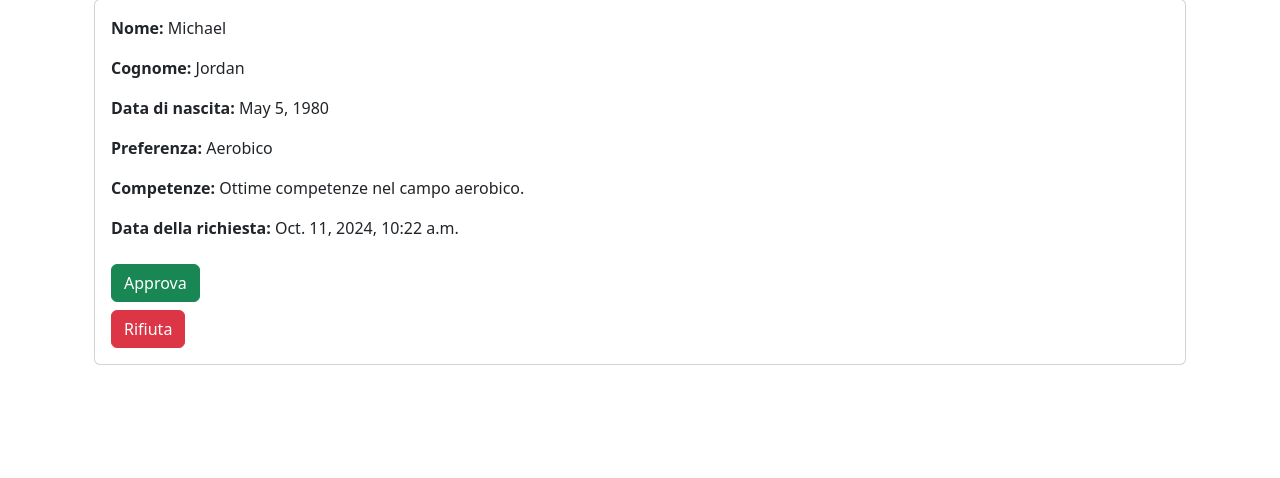
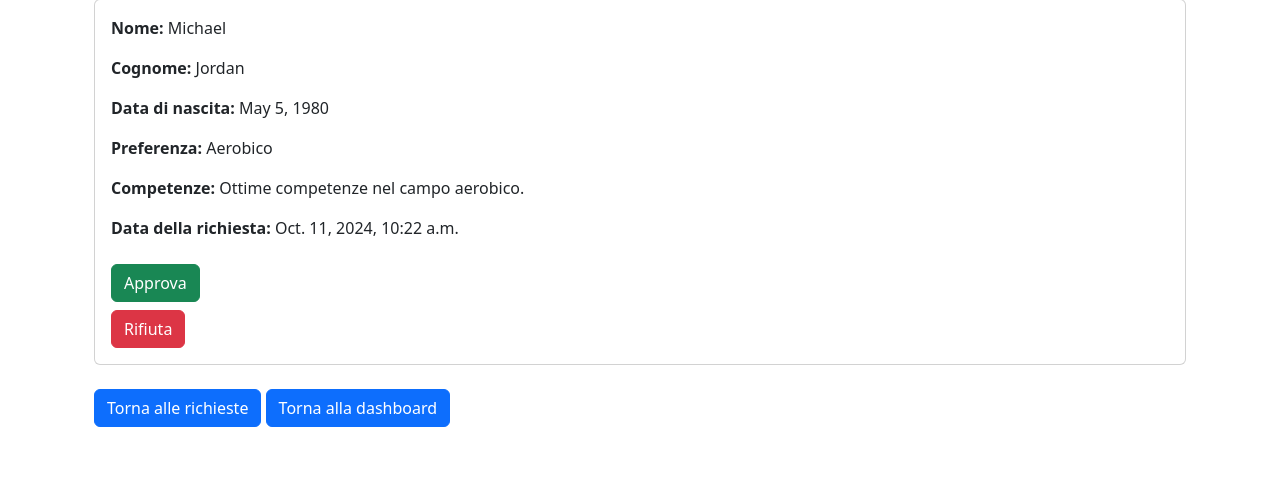
Before and after one commit to Gixter02/Progetto_TechWeb, a Django app: page /gestione/richiesta/5 in a window 1280 px wide. Shown: the part 167-645 px from the top of the page. Run offline with Django 5.2, Linux system fonts and the light colour scheme; a user stored in the database is signed in; data comes from the database, SQL or seed files in the repository.

Commit message:
Migliorata navigabilità staff

```diff
--- a/gestione/templates/gestione/lista_personal_trainer.html
+++ b/gestione/templates/gestione/lista_personal_trainer.html
@@ -24,4 +24,8 @@
         {% endif %}
       </div>
     </div>
+    <div>
+    <br>
+    <a href="{% url 'gestione:dashboard_amministratore' %}" class="btn btn-primary">Torna alla dashboard</a>
+    </div>
 {% endblock %}
--- a/gestione/templates/gestione/lista_richieste_personal_trainer.html
+++ b/gestione/templates/gestione/lista_richieste_personal_trainer.html
@@ -23,4 +23,8 @@
         {% endif %}
       </div>
     </div>
+    <div>
+    <br>
+    <a href="{% url 'gestione:dashboard_amministratore' %}" class="btn btn-primary">Torna alla dashboard</a>
+    </div>
 {% endblock %}
--- a/gestione/templates/gestione/richiesta_detail.html
+++ b/gestione/templates/gestione/richiesta_detail.html
@@ -30,5 +30,8 @@
         </div>
       </div>
     </div>
+  <br>
+    <a href="{% url 'gestione:lista_richieste' %}" class="btn btn-primary">Torna alle richieste</a>
+    <a href="{% url 'gestione:dashboard_amministratore' %}" class="btn btn-primary">Torna alla dashboard</a>
   </div>
 {% endblock %}
--- a/gestione/templates/gestione/search_registrato_utente.html
+++ b/gestione/templates/gestione/search_registrato_utente.html
@@ -27,5 +27,10 @@
     {% elif query %}
         <p class="mt-4">Nessun utente trovato con nome "{{ query }}"</p>
     {% endif %}
+<div>
+    <br>
+    <a href="{% url 'gestione:dashboard_amministratore' %}" class="btn btn-primary">Torna alla dashboard</a>
+    </div>
 </div>
+
 {% endblock %}
```
